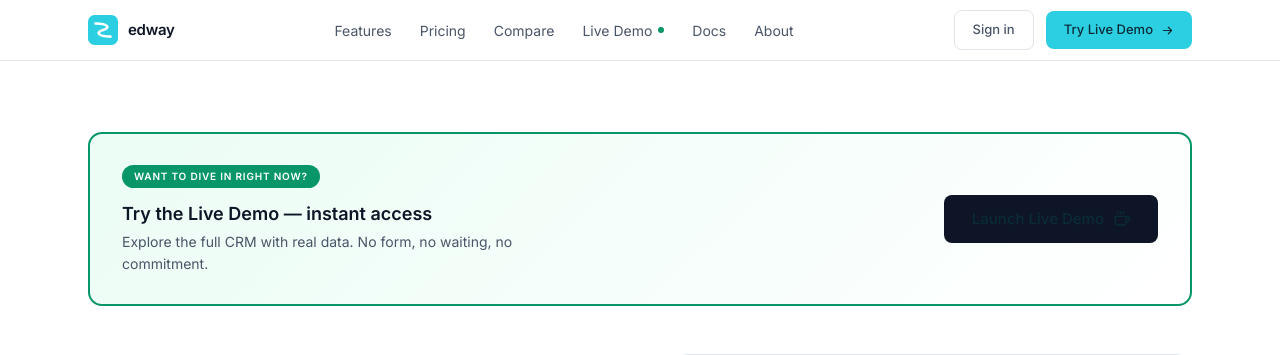
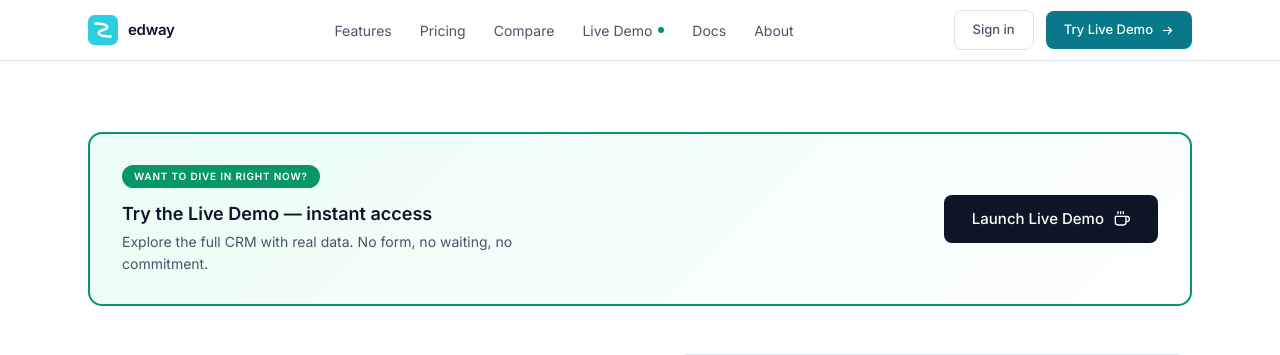
Before and after one commit to hernansaa/edway-web, a Django app: template src/apps/marketing/templates/marketing/demo.html in a window 1280 px wide. Shown: the top 355 px of the page. Run offline with Django 5.2, Linux system fonts and the light colour scheme; the template is opened without the code that fills it, so the values that code supplies are empty; style sheets or scripts are compiled from the project's sources.

Commit message:
Use white text on darker cyan for btn-primary; keep #2CCFE2 for decorative

```diff
--- a/src/apps/marketing/templates/marketing/base.html
+++ b/src/apps/marketing/templates/marketing/base.html
@@ -44,6 +44,7 @@
             --blue-light:   #EDFBFD;
             --blue-border:  #C5F1F7;
             --blue-text:    #0E7589;
+            --blue-button:  #09788A;   /* White text compatible (5.2:1 AA) */
 
             --green:        #089669;
             --green-light:  #EBFDF5;
@@ -121,8 +122,8 @@
             align-items: center;
             gap: 8px;
             padding: 10px 20px;
-            background: var(--blue);
-            color: #0B2B38;
+            background: var(--blue-button);
+            color: #fff;
             font-size: 14px;
             font-weight: 500;
             border-radius: 8px;
@@ -131,7 +132,7 @@
             white-space: nowrap;
             cursor: pointer;
         }
-        .btn-primary:hover { background: var(--blue-hover); }
+        .btn-primary:hover { background: #076574; }
 
         /* Secondary button */
         .btn-secondary {
```
